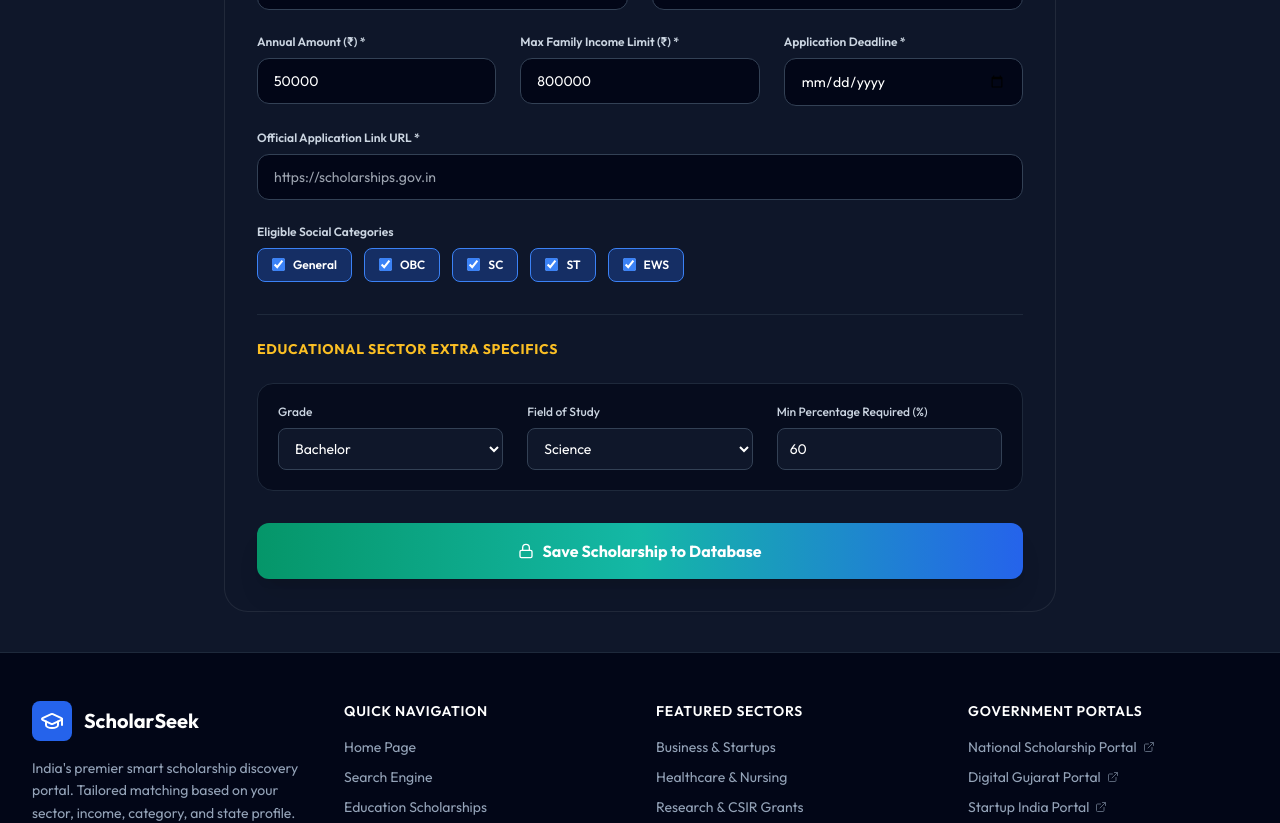
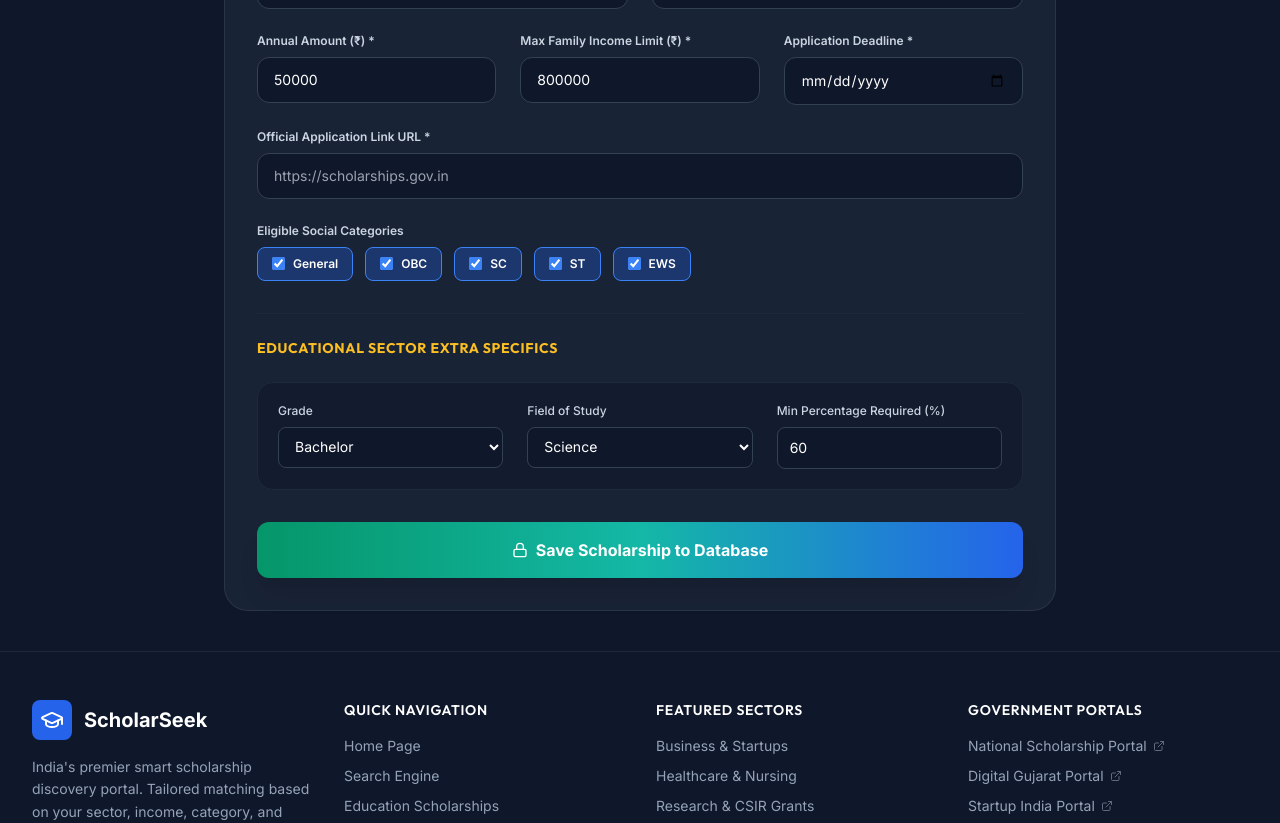
Before and after one commit to yashsolankiai02-droid/ScolarSeek--Demo-, a React (Vite) app in the folder client/: page /admin in a window 1280 px wide. Shown: the part 960-1783 px from the top of the page. Built offline with nearby package versions, Linux system fonts and the light colour scheme.

Commit message:
style: comprehensive UI/UX redesign with new color palette and typography

```diff
--- a/client/src/index.css
+++ b/client/src/index.css
@@ -4,10 +4,14 @@
 
 @layer base {
   body {
-    @apply bg-slate-900 text-slate-100 min-h-screen flex flex-col;
+    @apply bg-slate-950 text-slate-100 min-h-screen flex flex-col font-sans antialiased;
     background-image:
-      radial-gradient(at 0% 0%, rgba(30, 58, 138, 0.25) 0px, transparent 50%),
-      radial-gradient(at 100% 100%, rgba(15, 23, 42, 0.8) 0px, transparent 50%);
+      radial-gradient(at 10% 10%, rgba(30, 58, 138, 0.3) 0px, transparent 55%),
+      radial-gradient(at 90% 90%, rgba(15, 23, 42, 0.9) 0px, transparent 60%);
+  }
+
+  h1, h2, h3, h4, h5, h6 {
+    @apply font-heading tracking-tight;
   }
 }
 
@@ -26,9 +30,9 @@
   background: #2563eb;
 }
 
-/* Glassmorphism Card Style */
+/* Glassmorphism Panel Style */
 .glass-panel {
-  background: rgba(15, 23, 42, 0.75);
+  background: rgba(30, 41, 59, 0.75);
   backdrop-filter: blur(16px);
   -webkit-backdrop-filter: blur(16px);
   border: 1px solid rgba(255, 255, 255, 0.08);
@@ -39,16 +43,25 @@
 }
 .glass-panel-hover:hover {
   border-color: rgba(59, 130, 246, 0.4);
-  box-shadow: 0 12px 30px -10px rgba(37, 99, 235, 0.3);
-  transform: translateY(-3px);
+  box-shadow: 0 16px 36px -10px rgba(37, 99, 235, 0.35);
+  transform: translateY(-4px);
 }
 
-/* Fade in animation */
+/* Animation utilities */
 @keyframes fadeIn {
-  from { opacity: 0; transform: translateY(8px); }
+  from { opacity: 0; transform: translateY(10px); }
   to { opacity: 1; transform: translateY(0); }
 }
 
 .animate-fade-in {
   animation: fadeIn 0.35s ease-out forwards;
 }
+
+@media (prefers-reduced-motion: reduce) {
+  .glass-panel-hover:hover {
+    transform: none;
+  }
+  .animate-fade-in {
+    animation: none;
+  }
+}
--- a/client/tailwind.config.js
+++ b/client/tailwind.config.js
@@ -18,19 +18,30 @@ export default {
           700: '#1d4ed8',
           800: '#1e40af',
           900: '#1e3a8a',
-          950: '#172554',
+          950: '#0f172a',
         },
-        accent: {
+        emerald: {
+          400: '#34d399',
+          500: '#10b981',
+          600: '#059669',
+        },
+        amber: {
+          400: '#fbbf24',
           500: '#f59e0b',
-          600: '#d97706',
+        },
+        slate: {
+          850: '#152033',
+          950: '#0f172a',
         }
       },
       fontFamily: {
-        sans: ['Outfit', 'Inter', 'sans-serif'],
+        sans: ['Inter', 'sans-serif'],
+        heading: ['Outfit', 'sans-serif'],
       },
       boxShadow: {
-        'glass': '0 8px 32px 0 rgba(31, 38, 135, 0.15)',
-        'glow': '0 0 25px -5px rgba(37, 99, 235, 0.4)',
+        'glass': '0 8px 32px 0 rgba(15, 23, 42, 0.37)',
+        'glow': '0 0 30px -5px rgba(37, 99, 235, 0.35)',
+        'emerald-glow': '0 0 25px -5px rgba(16, 185, 129, 0.3)',
       }
     },
   },
```
